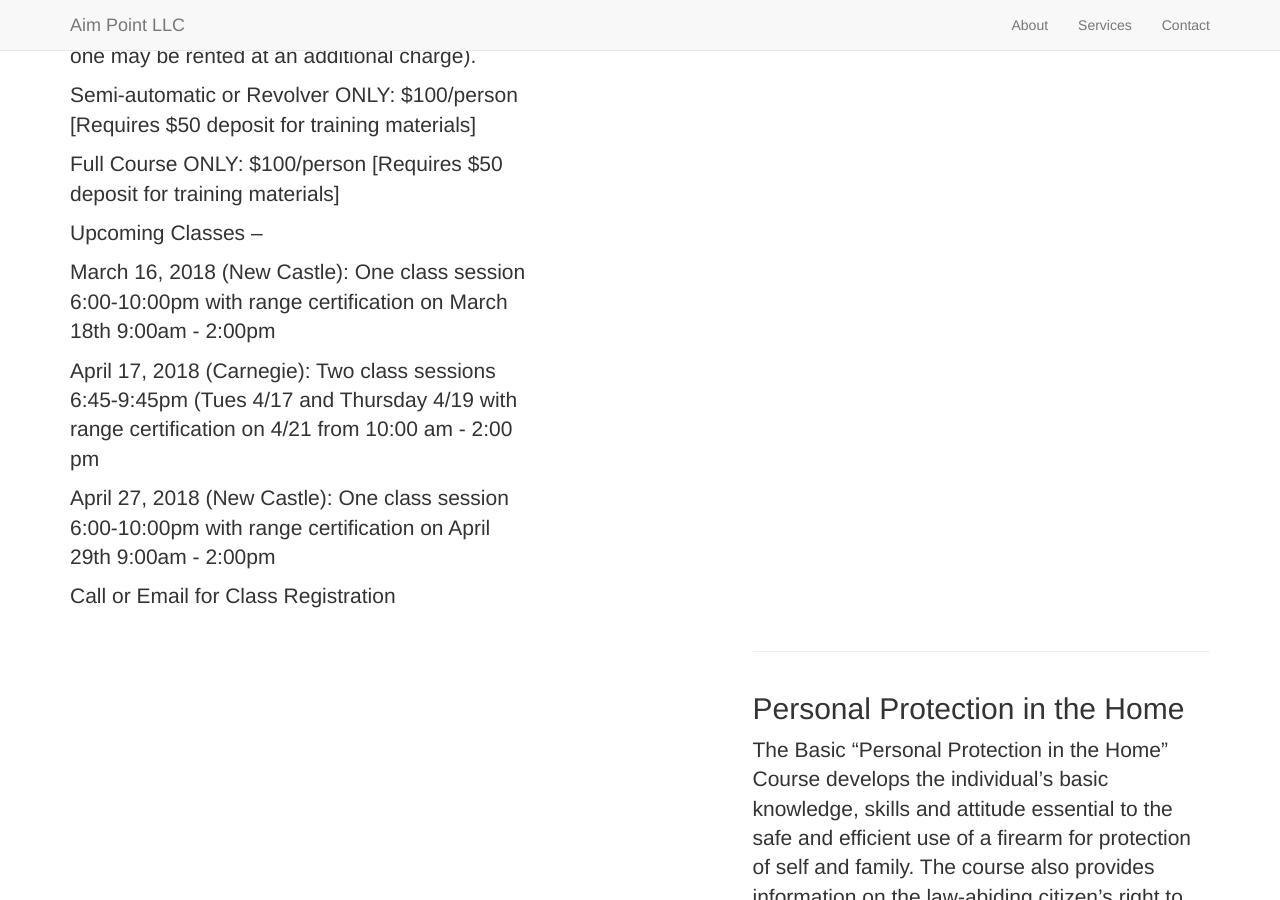
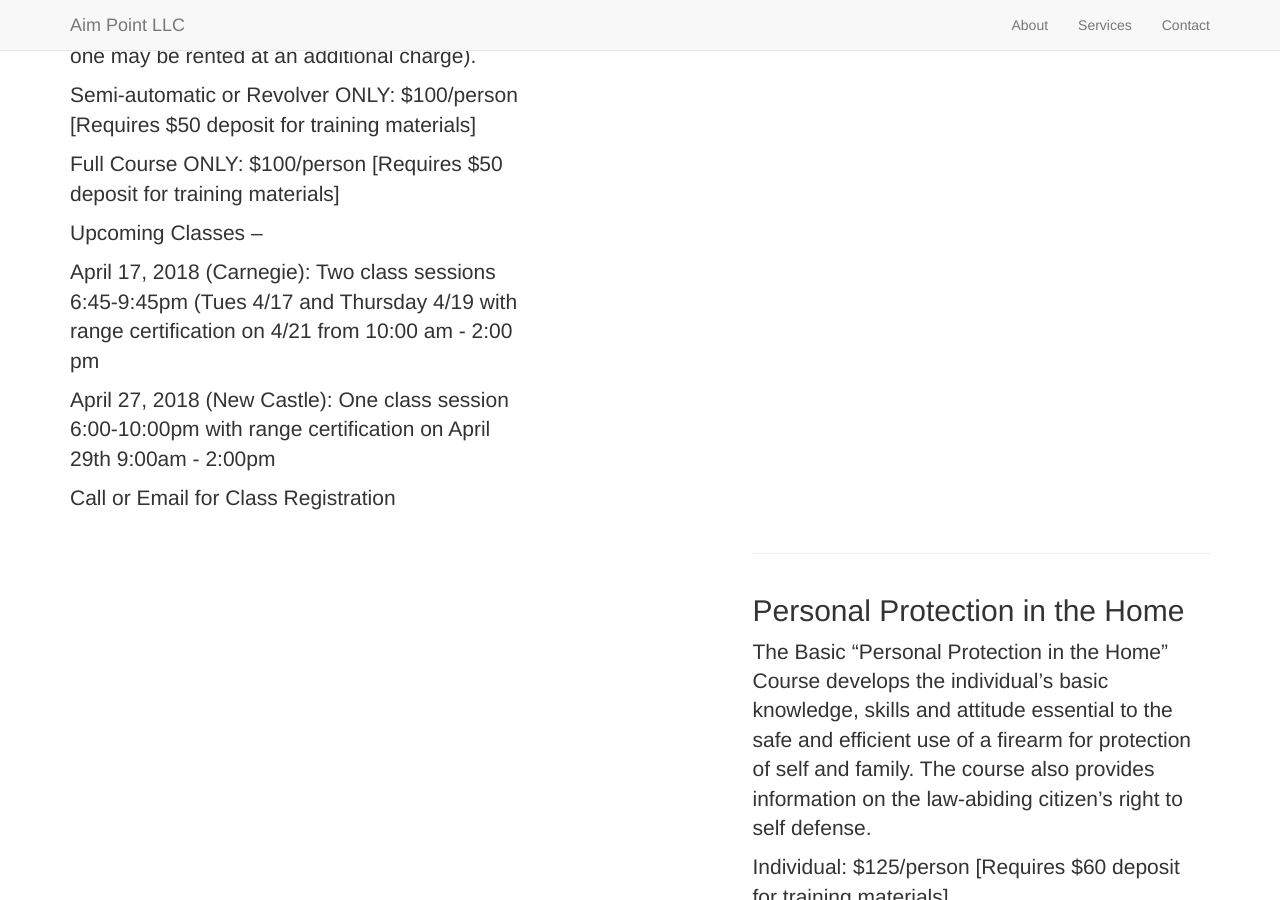
Before and after one commit to aimpoint/aimpoint.github.io, a Jekyll site: the page built from _posts/2016-1-3-basics1.markdown, in a window 1280 px wide and 900 px high, scrolled down 2414 px. Built offline with Jekyll 4.4.1, drawn with Linux system fonts in a browser that asks for light colours; nearby versions of some CDN libraries; library files that are not in the unit come from our copies.

Commit message:
Update 2016-1-3-basics1.markdown

```diff
--- a/_posts/2016-1-3-basics1.markdown
+++ b/_posts/2016-1-3-basics1.markdown
@@ -16,8 +16,6 @@ Full Course ONLY:  $100/person  [Requires $50 deposit for training materials]
 
 Upcoming Classes --
 
-March 16, 2018 (New Castle): One class session 6:00-10:00pm with range certification on March 18th 9:00am - 2:00pm
-
 April 17, 2018 (Carnegie): Two class sessions 6:45-9:45pm (Tues 4/17 and Thursday 4/19 with
 range certification on 4/21 from 10:00 am - 2:00 pm
 
```
